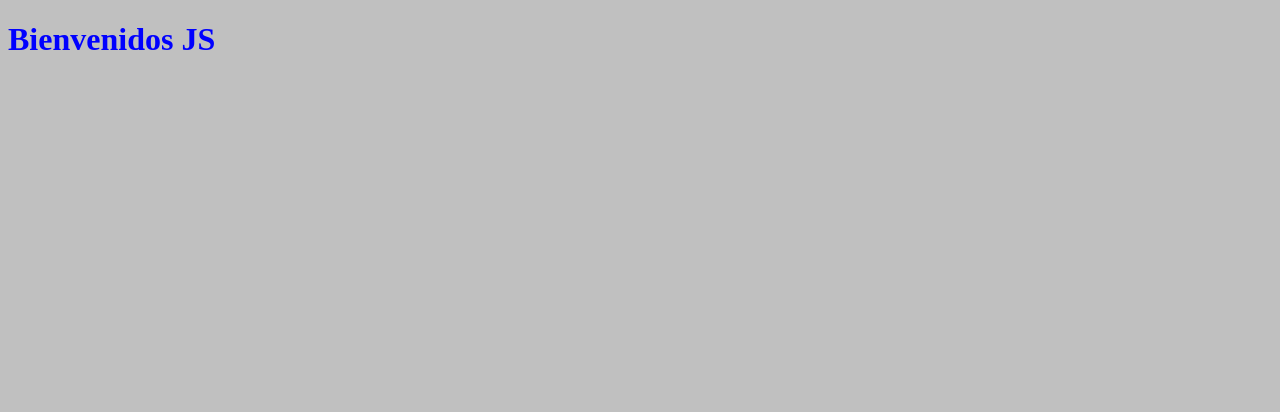
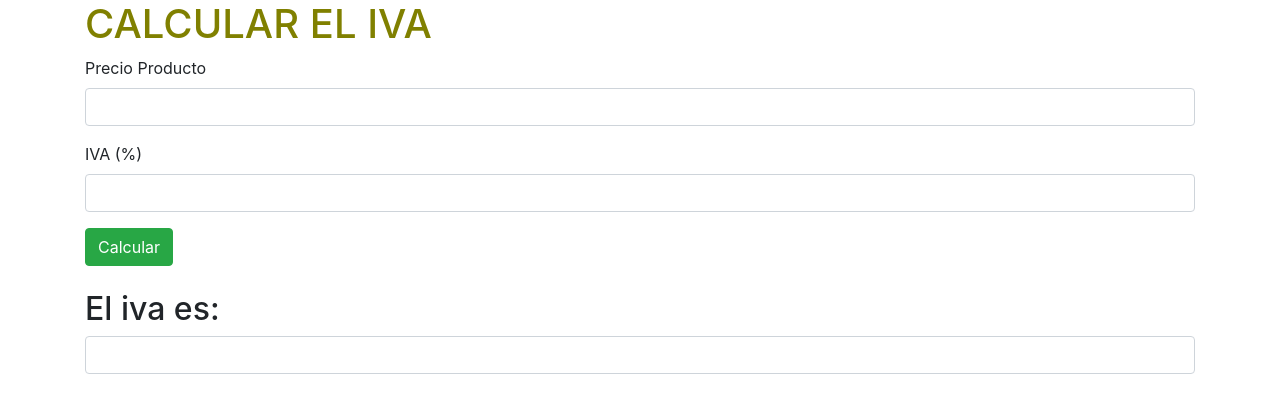
Before and after one commit to Rugal-1997/clase_javascript, a plain HTML site: page index.html in a window 1280 px wide. Drawn offline with nearby package versions, Linux system fonts and the light colour scheme.

Commit message:
Version 3.0

```diff
--- a/index.html
+++ b/index.html
@@ -2,14 +2,27 @@
 <html>
 <head>
 	<meta charset="utf-8">
+	<link rel="stylesheet" href="https://stackpath.bootstrapcdn.com/bootstrap/4.1.3/css/bootstrap.min.css" integrity="sha384-MCw98/SFnGE8fJT3GXwEOngsV7Zt27NXFoaoApmYm81iuXoPkFOJwJ8ERdknLPMO" crossorigin="anonymous">
 	<link rel="stylesheet" href="styles/index.css">
 	<title>Ejercicios JavaScript</title>
 </head>
 <body>
-
-	<h1>Bienvenidos JS</h1>
-
+	<div class="container">
+		<h1 class="texto">CALCULAR EL IVA</h1>
+		<!--
+		<h1>Clase JavaScript</h1>
+		<p class="texto"><b>Nicolas Gomez Morales</b></p>
+		<h2 id="sede">ANDAP</h2>
+		-->
+		<form action="#">
+		<div class="form-group"><label>Precio Producto</label>
+			<input type="number" name="precio" id="precio" class="form-control"></div>
+		<div class="form-group"><label>IVA (%)</label>
+			<input type="number" name="iva" id="iva" class="form-control" min="0" max="100"></div>
+		<input type="button" class="btn btn-success" onclick="calcular_iva()" value="Calcular">
+	</form><br>
+	<h2>El iva es: </h2> <input type="number" id="resultado" class="form-control">
+	</div>
 	<script src="scripts/index.js"></script>
-
 </body>
 </html>
--- a/scripts/index.js
+++ b/scripts/index.js
@@ -45,7 +45,6 @@ function sumas(num1,num2) {
 var res = sumas(88,55);
 
 console.log(res);
-*/
 
 function iva(num1) {
 	var iva = num1 * 19 / 100 ;
@@ -55,3 +54,31 @@ function iva(num1) {
 var res = iva(550000);
 
 console.log(res);
+
+var titulos = document.getElementsByTagName('h1');
+
+console.log(titulos);
+console.log(titulos[0]);
+
+var texto = document.getElementsByClassName('texto');
+
+console.log(texto);
+
+var sede = document.getElementById('sede');
+
+console.log(sede);
+*/
+
+function iva(prec,porc) {
+	var iva = prec * porc / 100 ;
+	return iva;
+}
+
+function calcular_iva() {
+	var prec = parseInt(document.getElementById('precio').value);
+	var porc = parseInt(document.getElementById('iva').value);
+	var res = iva(prec,porc);
+	var sal = document.getElementById('resultado');
+	var text = document.createTextNode(res);
+	sal.value = (res);
+}
--- a/styles/index.css
+++ b/styles/index.css
@@ -1,7 +1,17 @@
+/*
 html{
 	background: silver;
 }
 
-h1{
+p{
 	color: blue;
 }
+
+h2{
+	color: red;
+}
+*/
+
+h1{
+	color: olive;
+}
```
